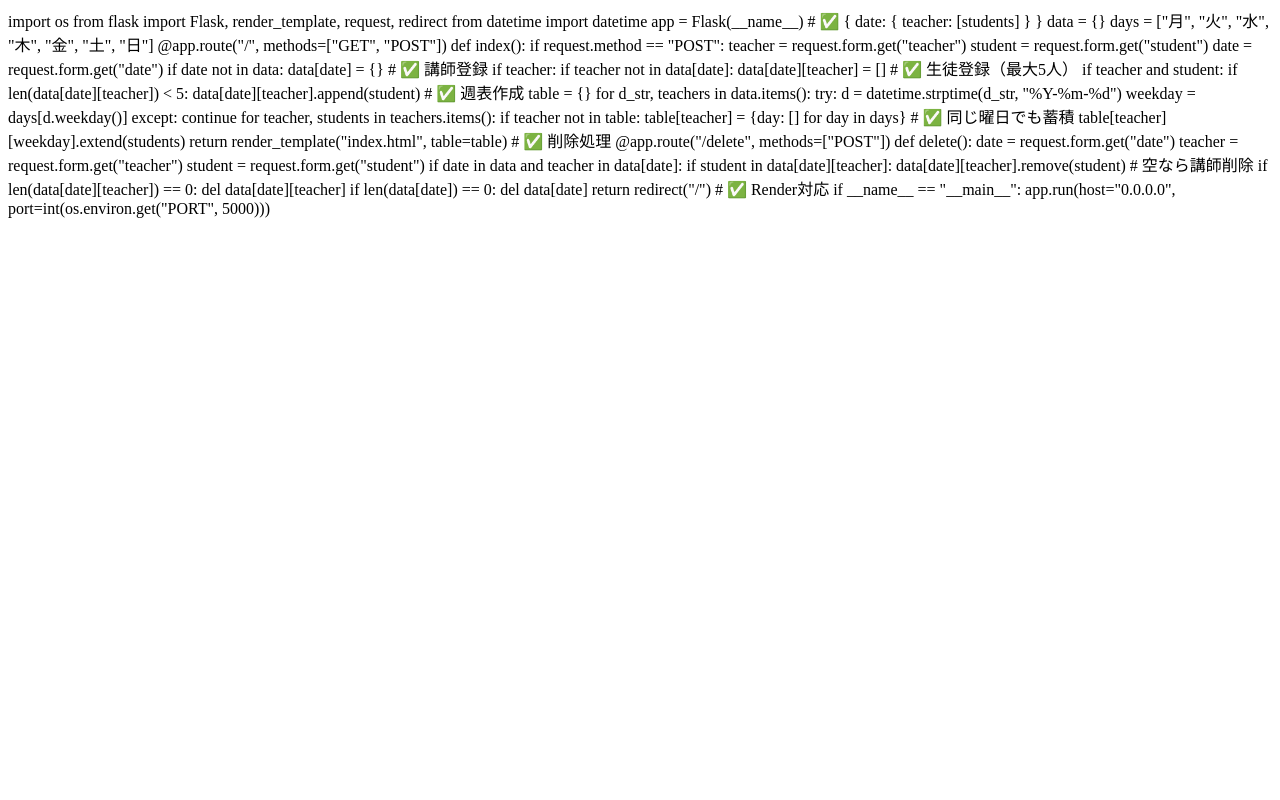
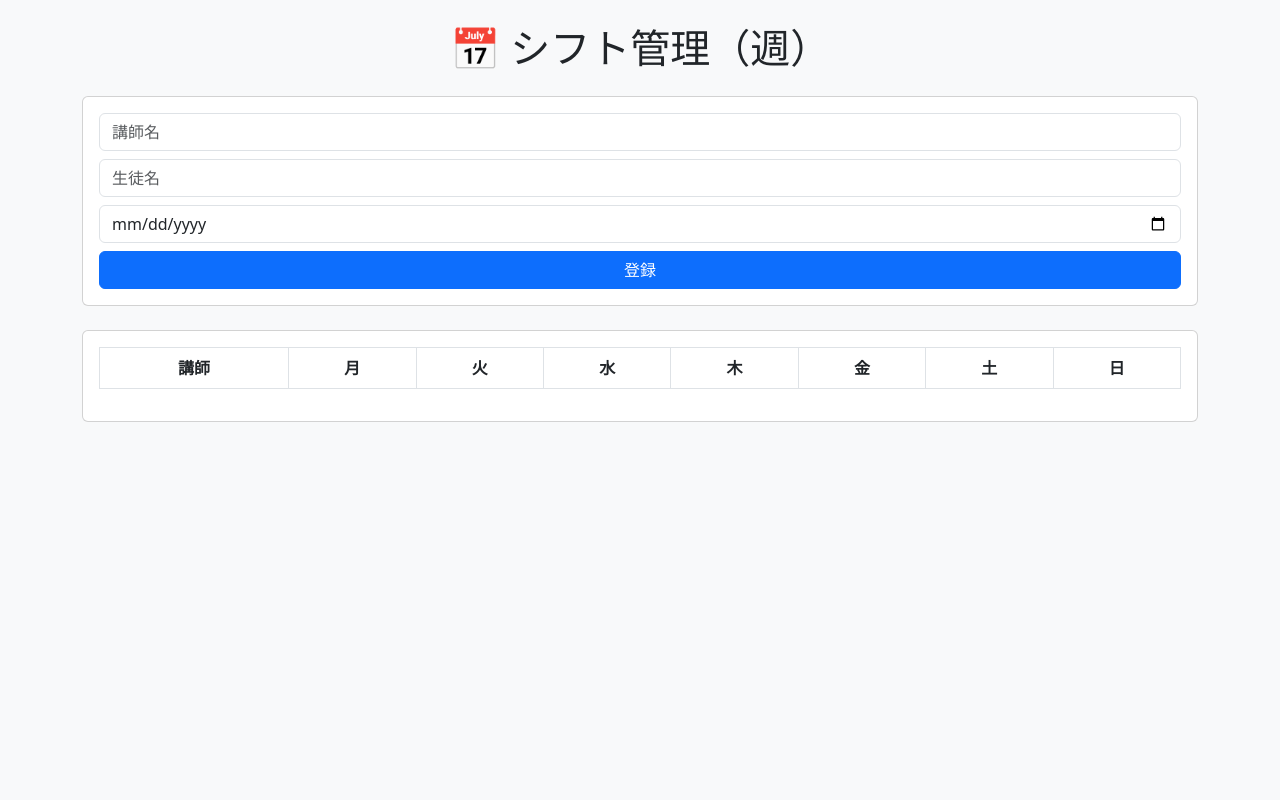
Before and after one commit to HEMLOKapx/shiftapp, a Flask app: page / in a window 1280 px wide. Run offline with Flask 3, Linux system fonts and the light colour scheme; lists and menus that the app fills with data are empty.

Commit message:
Update index.html

```diff
--- a/templates/index.html
+++ b/templates/index.html
@@ -1,78 +1,84 @@
-import os
-from flask import Flask, render_template, request, redirect
-from datetime import datetime
+<!DOCTYPE html>
+<html>
+<head>
+<meta charset="UTF-8">
+<title>シフト管理</title>
+<meta name="viewport" content="width=device-width, initial-scale=1">
 
-app = Flask(__name__)
+<link href="https://cdn.jsdelivr.net/npm/bootstrap@5.3.0/dist/css/bootstrap.min.css" rel="stylesheet">
+</head>
 
-# ✅ { date: { teacher: [students] } }
-data = {}
+<body class="bg-light">
 
-days = ["月", "火", "水", "木", "金", "土", "日"]
+<div class="container py-4">
 
-@app.route("/", methods=["GET", "POST"])
-def index():
+<h1 class="text-center mb-4">📅 シフト管理（週）</h1>
 
-    if request.method == "POST":
-        teacher = request.form.get("teacher")
-        student = request.form.get("student")
-        date = request.form.get("date")
+<!-- ✅ 入力 -->
+<div class="card p-3 mb-4">
+<form method="POST">
 
-        if date not in data:
-            data[date] = {}
+<input name="teacher" class="form-control mb-2" placeholder="講師名" required>
+<input name="student" class="form-control mb-2" placeholder="生徒名">
+<input type="date" name="date" class="form-control mb-2" required>
 
-        # ✅ 講師登録
-        if teacher:
-            if teacher not in data[date]:
-                data[date][teacher] = []
+<button class="btn btn-primary w-100">登録</button>
 
-        # ✅ 生徒登録（最大5人）
-        if teacher and student:
-            if len(data[date][teacher]) < 5:
-                data[date][teacher].append(student)
+</form>
+</div>
 
-    # ✅ 週表作成
-    table = {}
+<!-- ✅ 表 -->
+<div class="card p-3">
+<table class="table table-bordered text-center align-middle">
 
-    for d_str, teachers in data.items():
-        try:
-            d = datetime.strptime(d_str, "%Y-%m-%d")
-            weekday = days[d.weekday()]
-        except:
-            continue
+<thead>
+<tr>
+<th>講師</th>
+<th>月</th>
+<th>火</th>
+<th>水</th>
+<th>木</th>
+<th>金</th>
+<th>土</th>
+<th>日</th>
+</tr>
+</thead>
 
-        for teacher, students in teachers.items():
+<tbody>
+{% for teacher, row in table.items() %}
+<tr>
 
-            if teacher not in table:
-                table[teacher] = {day: [] for day in days}
+<td class="fw-bold text-primary">{{ teacher }}</td>
 
-            # ✅ 同じ曜日でも蓄積
-            table[teacher][weekday].extend(students)
+{% for day in ["月","火","水","木","金","土","日"] %}
+<td>
 
-    return render_template("index.html", table=table)
+{% for s in row[day] %}
+<div class="d-flex justify-content-between align-items-center">
 
+<span>{{ s }}</span>
 
-# ✅ 削除処理
-@app.route("/delete", methods=["POST"])
-def delete():
-    date = request.form.get("date")
-    teacher = request.form.get("teacher")
-    student = request.form.get("student")
+<form action="/delete" method="POST" style="margin:0;">
+<input type="hidden" name="teacher" value="{{ teacher }}">
+<input type="hidden" name="student" value="{{ s }}">
+<input type="hidden" name="date" value="{{ date_map[teacher][day] }}">
+<button class="btn btn-sm btn-danger">×</button>
+</form>
 
-    if date in data and teacher in data[date]:
+</div>
+{% endfor %}
 
-        if student in data[date][teacher]:
-            data[date][teacher].remove(student)
+</td>
+{% endfor %}
 
-        # 空なら講師削除
-        if len(data[date][teacher]) == 0:
-            del data[date][teacher]
+</tr>
+{% endfor %}
+</tbody>
 
-        if len(data[date]) == 0:
-            del data[date]
+</table>
+</div>
 
-    return redirect("/")
+</div>
 
-
-# ✅ Render対応
-if __name__ == "__main__":
-    app.run(host="0.0.0.0", port=int(os.environ.get("PORT", 5000)))
+</body>
+</html>
```
